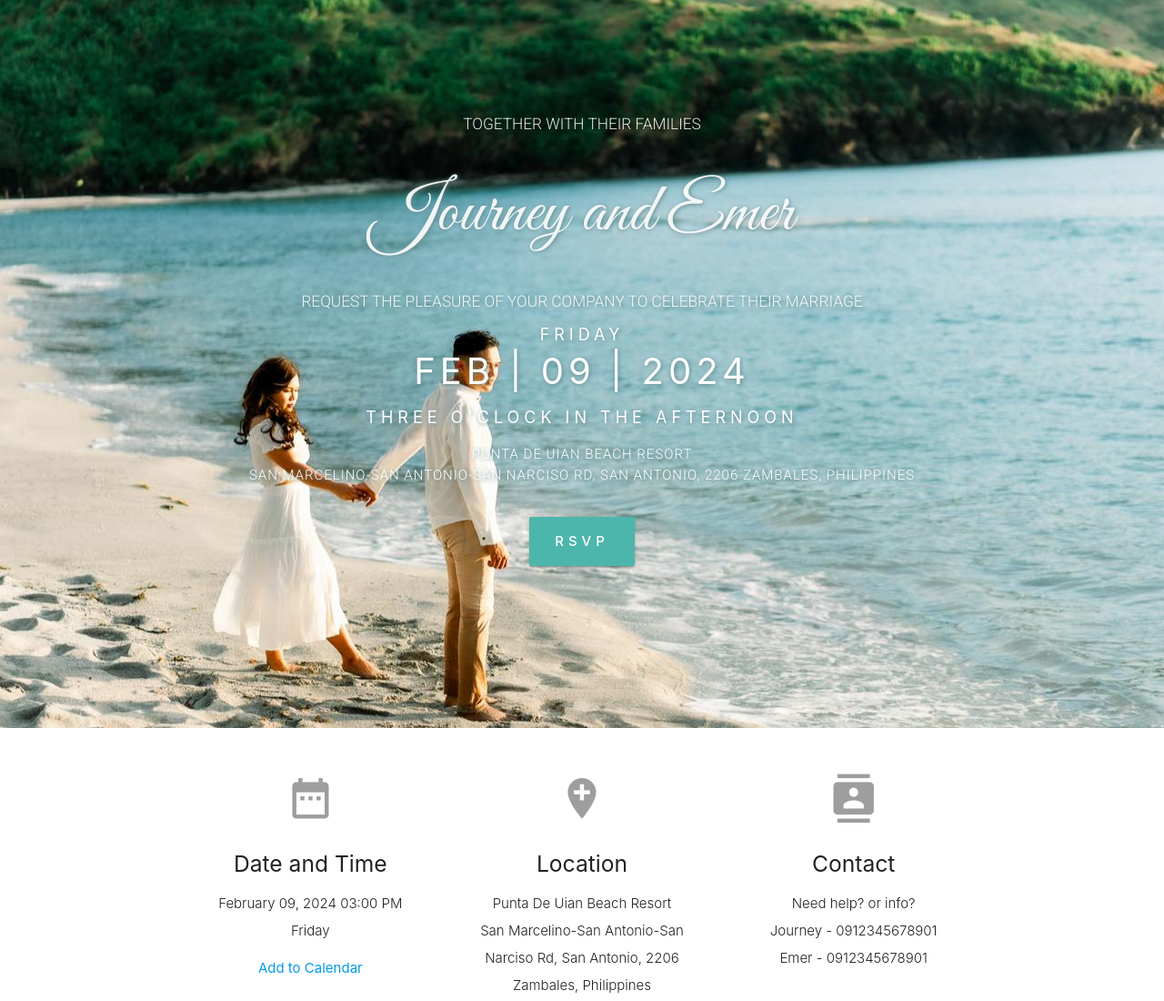
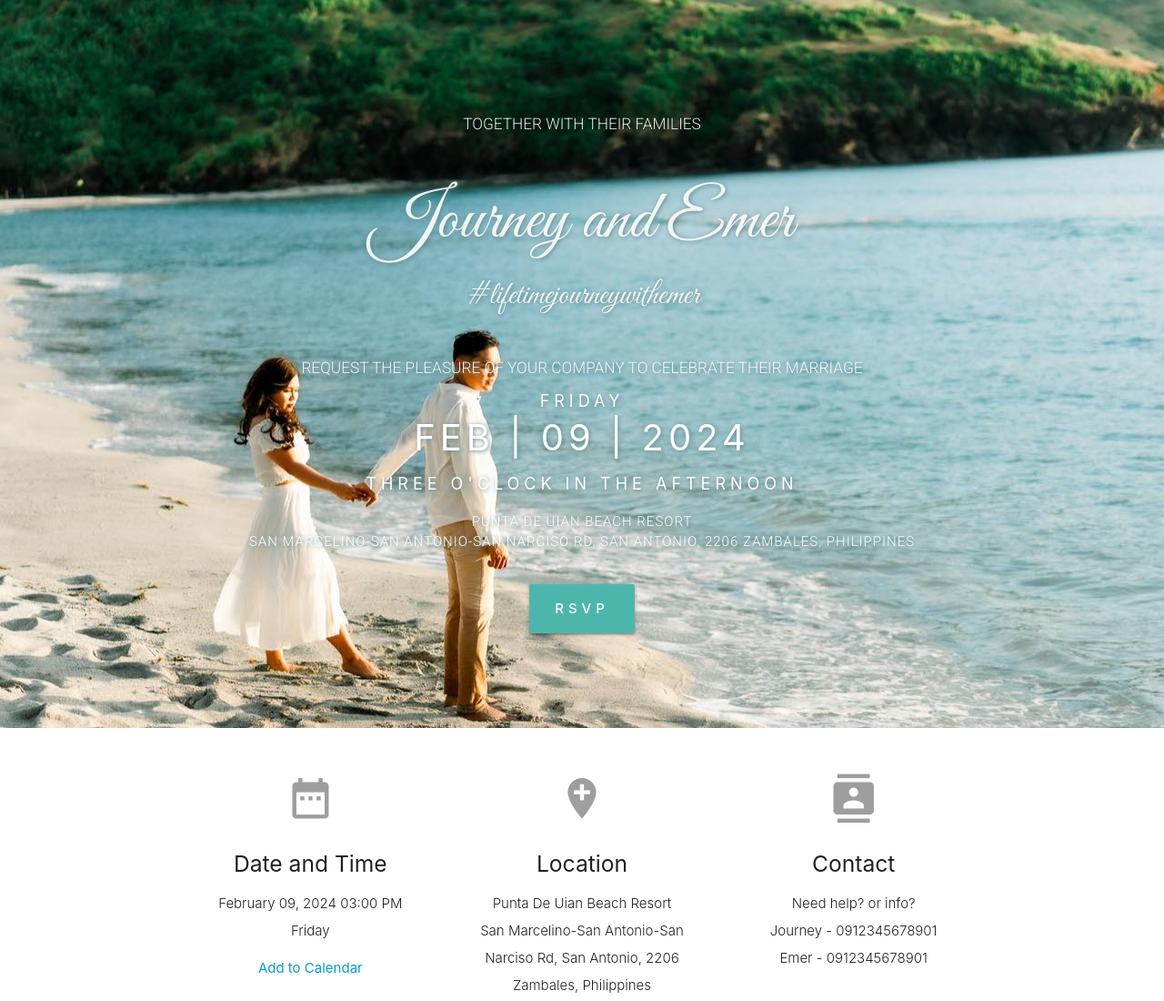
Before and after one commit to lifetimejourneywithemer/lifetimejourneywithemer.github.io, a plain HTML site: page index.html in a window 1280 px wide. Shown: the top 1100 px of the page at 91% size. Drawn offline with nearby package versions, Linux system fonts and the light colour scheme.

Commit message:
add hashtag

```diff
--- a/css/style.css
+++ b/css/style.css
@@ -123,3 +123,8 @@ footer.page-footer {
       color: white;
       text-align: center;
 }
+.hashtag {
+  font-size: 35px;
+  text-shadow: 1px 1px 5px #648a8d;
+  margin-top: 15px;
+}
--- a/index.html
+++ b/index.html
@@ -42,6 +42,7 @@
             <h4 class="col names s12 light font-gv w-400">and</h4>
             <h1 class="col names s12 light font-gv w-400">Emer</h1>
           </div>
+          <p class="font-gv hashtag">#lifetimejourneywithemer</p>
         </div>
         <div class="row center">
             <h6 style="text-transform: uppercase;" class="font-rbt w-300 shadow-bl">Request the pleasure of your company to celebrate their marriage</h6>
```
